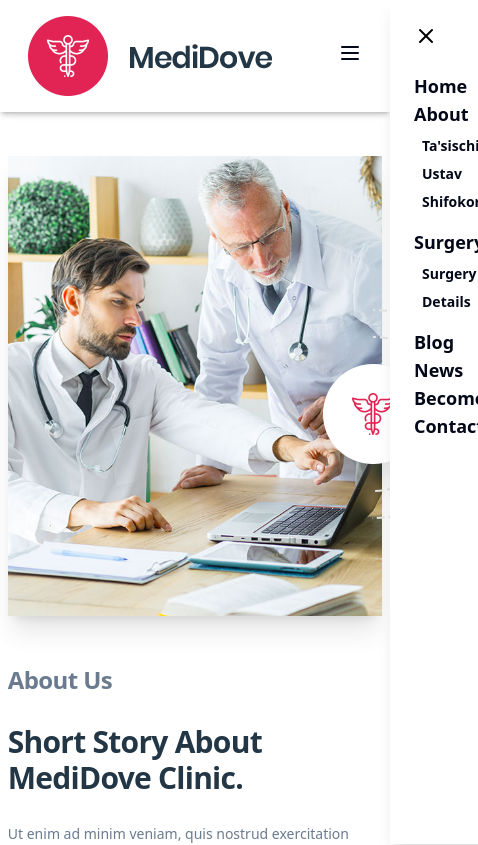
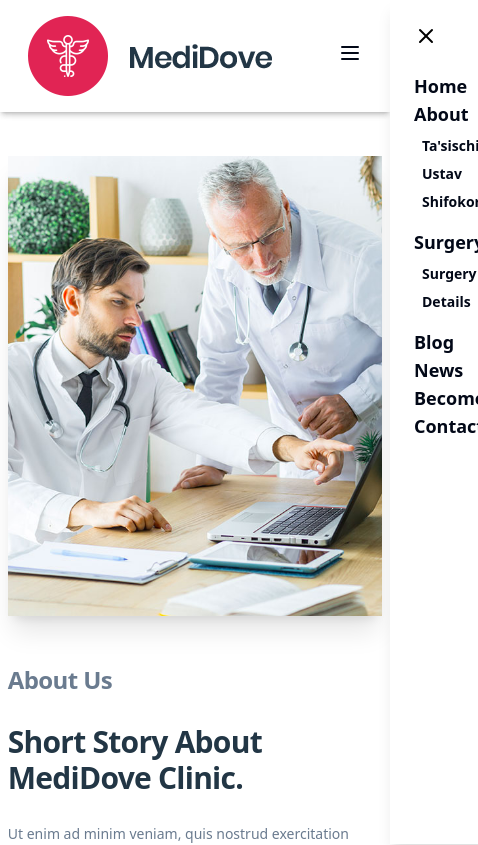
Before and after one commit to shokhsanam18/mediDove, a React (Vite) app: page / in a window 390 px wide. Shown: the top 845 px of the page, 478 px wide, since content can reach past the window. Built offline with nearby package versions, Linux system fonts and the light colour scheme.

Commit message:
fix: about us responsive fixed

```diff
--- a/src/pages/Index/AboutUs.jsx
+++ b/src/pages/Index/AboutUs.jsx
@@ -1,18 +1,11 @@
 import React, { useState } from "react";
 import Typography from "@/components/ui/Typography";
-import { Card, CardImg } from "@/components/ui/Card";
-import { Button } from "@/components/ui/button";
-import missionIcon from "@/assets/destination-icon-1.png";
-import visionIcon from "@/assets/destination-icon-2.png";
-
 const AboutUs = () => {
-  const [isModalOpen, setIsModalOpen] = useState(false);
   return (
-    //   sm:px-[5%] px-[2%] pt-11 pb-16 gap-14 bg-[#FFF]
     <section className="w-full max-w-7xl mx-auto lg:px-20  sm:px-[5%] px-[2%] pt-11 pb-16 gap-12 flex flex-col lg:flex-row items-center  bg-white">
       <div className="w-full lg:w-1/2 relative shadow-xl">
         <img src="/img/about-img.jpg" alt="" className="w-full" />
-        <img src="/img/medical-brand.png" alt="" className="absolute -right-24 top-1/3" />
+        <img src="/img/medical-brand.png" alt="" className="lg:absolute hidden lg:-right-24 lg:top-1/3" />
       </div>
 
       <div className="w-full lg:w-1/2 flex flex-col justify-center gap-7">
```
